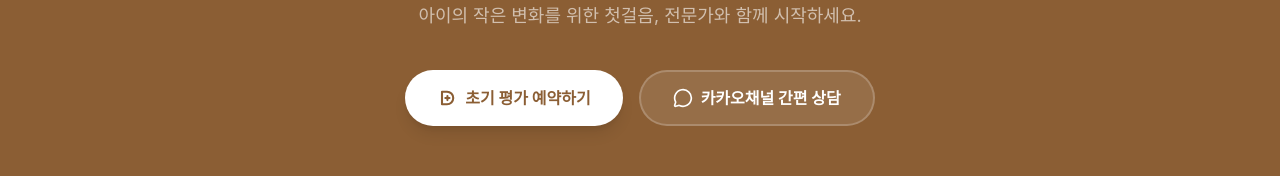
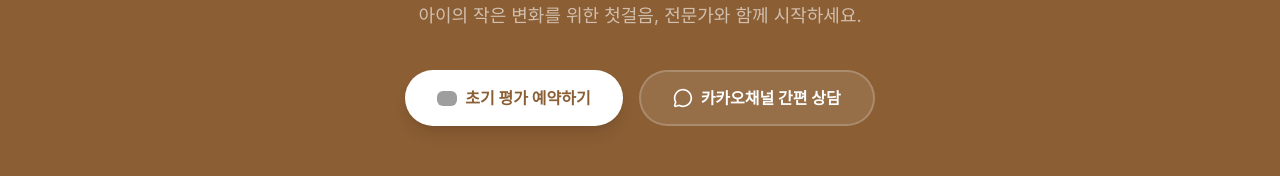
Before and after one commit to hilion0107/puberty, a Next.js app: page /development in a window 1280 px wide. Shown: the part 5436-5612 px from the top of the page. Built offline with nearby package versions, Linux system fonts and the light colour scheme; grey boxes are pictures that could not be loaded; a web font is replaced by a local one.

Commit message:
feat(development): add ddocdoc icon to reservation button

```diff
--- a/app/development/page.tsx
+++ b/app/development/page.tsx
@@ -427,14 +427,21 @@ export default function DevelopmentClinic() {
                             아이의 작은 변화를 위한 첫걸음, 전문가와 함께 시작하세요.
                         </p>
                         <div className="flex flex-col justify-center gap-4 sm:flex-row">
-                            <a href="https://short.ddocdoc.com/m8eeg5" target="_blank" rel="noopener noreferrer" className="inline-flex h-14 items-center justify-center gap-2 rounded-full bg-white px-8 font-bold text-dev-wood-dark shadow-lg transition-transform hover:scale-105">
-                                <svg viewBox="0 0 24 24" fill="none" stroke="currentColor" strokeWidth="2.5" strokeLinecap="round" strokeLinejoin="round" className="h-5 w-5">
-                                    <path d="M6 4.5H12C16.142 4.5 19.5 7.858 19.5 12C19.5 16.142 16.142 19.5 12 19.5H6V4.5Z" />
-                                    <path d="M12.5 9.5V14.5M10 12H15" />
-                                </svg>
+                            <a
+                                href="https://short.ddocdoc.com/m8eeg5"
+                                target="_blank"
+                                rel="noopener noreferrer"
+                                className="inline-flex h-14 items-center justify-center gap-2 rounded-full bg-white px-8 font-bold text-dev-wood-dark shadow-lg transition-transform hover:scale-105"
+                            >
+                                <Image src="/images/ddocdoc.png" alt="똑닥" width={20} height={20} className="rounded-md" />
                                 초기 평가 예약하기
                             </a>
-                            <a href="http://pf.kakao.com/_xczQUG" target="_blank" rel="noopener noreferrer" className="inline-flex h-14 items-center justify-center gap-2 rounded-full border-2 border-white/20 bg-white/10 px-8 font-bold text-white transition-colors hover:bg-white/20">
+                            <a
+                                href="http://pf.kakao.com/_xczQUG"
+                                target="_blank"
+                                rel="noopener noreferrer"
+                                className="inline-flex h-14 items-center justify-center gap-2 rounded-full border-2 border-white/20 bg-white/10 px-8 font-bold text-white transition-colors hover:bg-white/20"
+                            >
                                 <MessageCircle className="h-5 w-5" />
                                 카카오채널 간편 상담
                             </a>
```
